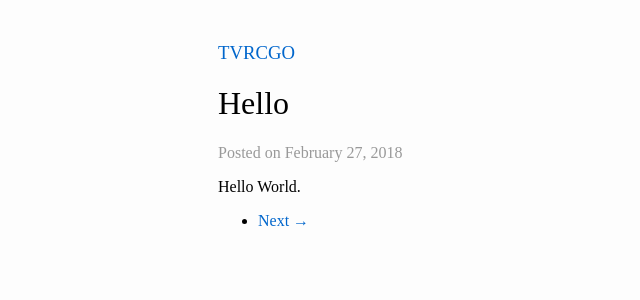
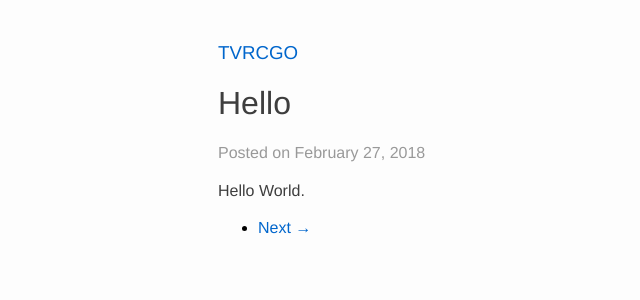
Before and after one commit to tvrcgo/tvrcgo.github.io, a Jekyll site: the page built from _posts/2018-02-27-hello.md, in a window 1280 px wide. Shown: the top 300 px of the page, without its empty margins (22-662 px from the left). Built offline with Jekyll 4.4.1, drawn with Linux system fonts in a browser that asks for light colours.

Commit message:
update style.

```diff
--- a/css/main.scss
+++ b/css/main.scss
@@ -3,6 +3,7 @@
 
 body {
   background-color: #fdfdfd;
+  font-family: -apple-system-font,"Helvetica Neue","PingFang SC","Hiragino Sans GB","Microsoft YaHei",sans-serif;
 }
 
 a {
@@ -12,6 +13,13 @@ a {
 
 h1, h2, h3, h4 {
   font-weight: normal;
+  color: #3e3e3e;
+}
+
+p {
+  font-size: 16px;
+  line-height: 25.6px;
+  color: #3e3e3e;
 }
 
 .site {
```
